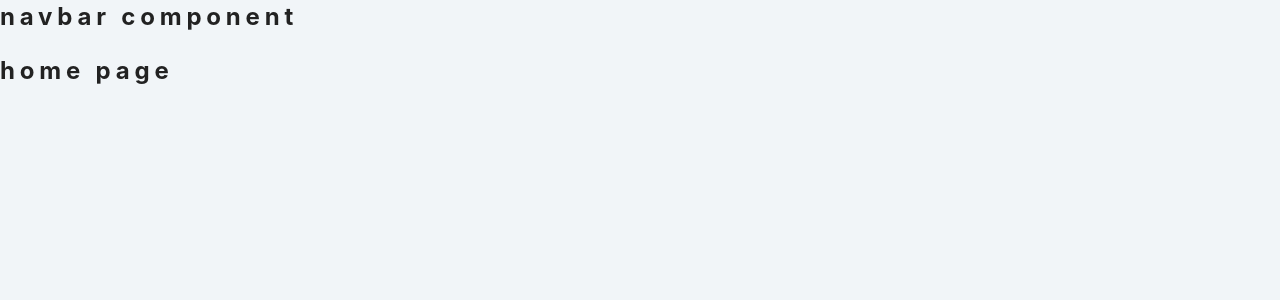
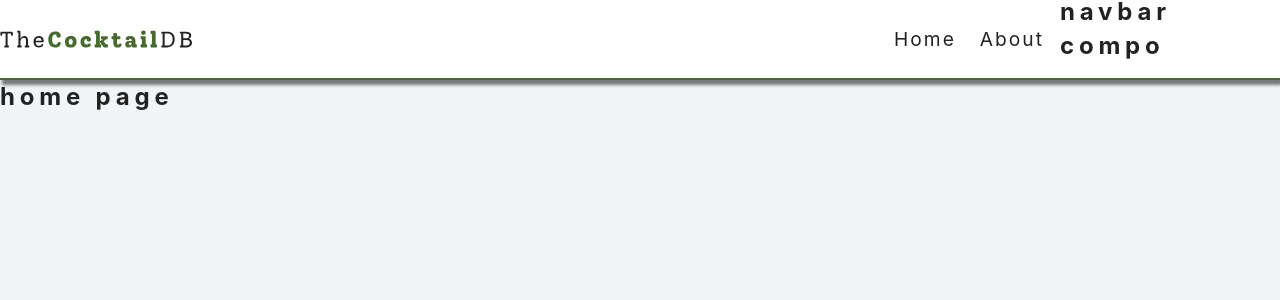
Before and after one commit to pyrhaa/react-projects, a React (Create React App) app in the folder 15-cocktails/setup/: page / in a window 1280 px wide. Shown: the top 300 px of the page. Built offline with nearby package versions, Linux system fonts and the light colour scheme.

Commit message:
display navbar compo with Links

```diff
--- a/15-cocktails/setup/src/components/Navbar.js
+++ b/15-cocktails/setup/src/components/Navbar.js
@@ -1,13 +1,26 @@
-import React from 'react'
-import { Link } from 'react-router-dom'
-import logo from '../logo.svg'
+import React from 'react';
+import { Link } from 'react-router-dom';
+import logo from '../logo.svg';
 
 const Navbar = () => {
   return (
-    <div>
-      <h2>navbar component</h2>
-    </div>
-  )
-}
+    <nav className='navbar'>
+      <div className='nav-center'>
+        <Link to='/'>
+          <img src={logo} alt='cocktail logo' className='logo' />
+        </Link>
+        <ul className='nav-links'>
+          <li>
+            <Link to='/'>Home</Link>
+          </li>
+          <li>
+            <Link to='/about'>About</Link>
+          </li>
+        </ul>
+      </div>
+      <h2>navbar compo</h2>
+    </nav>
+  );
+};
 
-export default Navbar
+export default Navbar;
```
